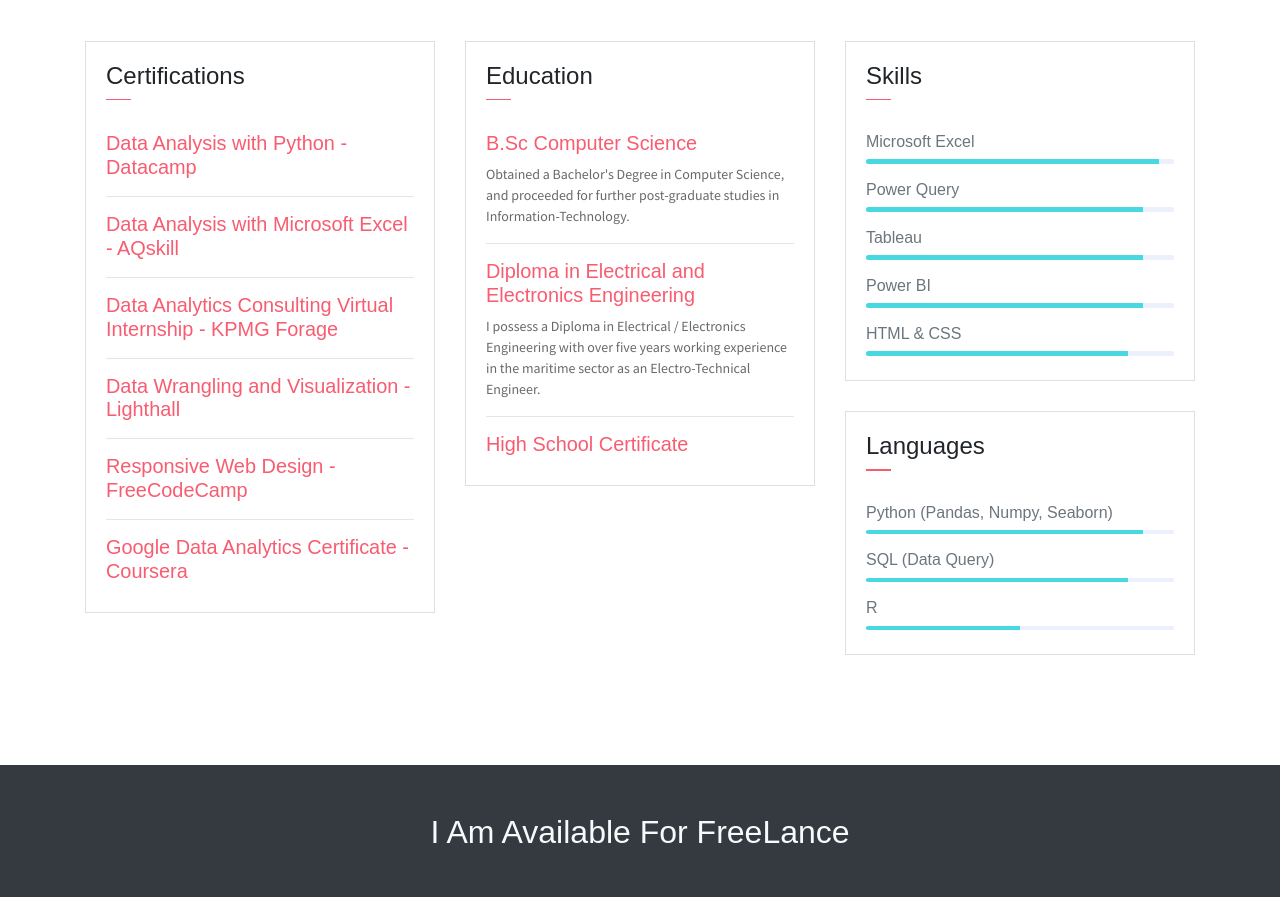
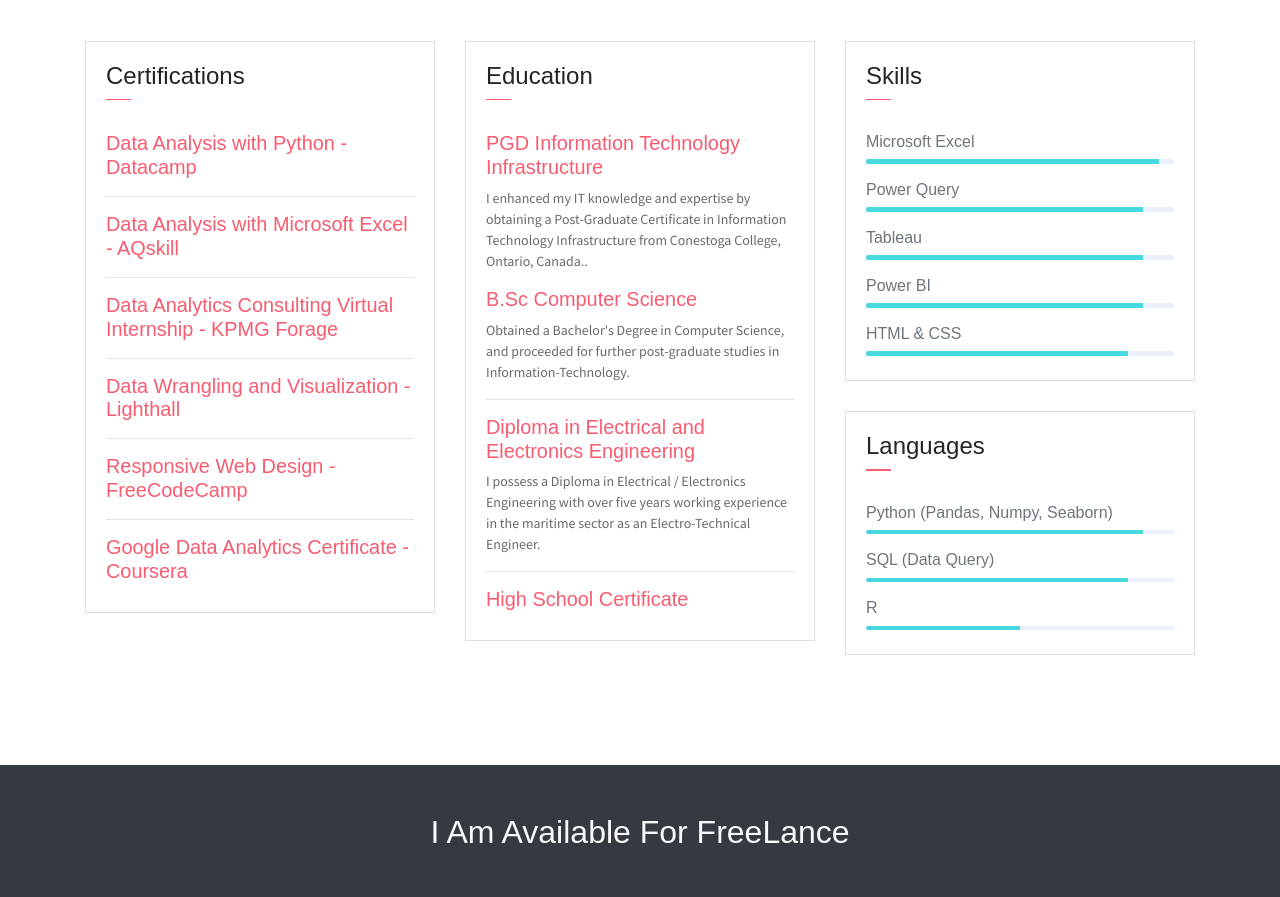
Before and after one commit to sirwash/sirwash.github.io, a website: page index.html in a window 1280 px wide. Shown: the part 1340-2237 px from the top of the page. Drawn offline with Linux system fonts and the light colour scheme; some packages are replaced by stand-ins of ours.

Commit message:
index.html
Added my PGD cerificate

```diff
--- a/index.html
+++ b/index.html
@@ -173,18 +173,16 @@
                             </div>
                         </div>
                         <div class="card-body">
+			    <h6 class="title text-danger">PGD Information Technology Infrastructure</h6>
+                            <P class="subtitle">I enhanced my IT knowledge and expertise by obtaining a Post-Graduate Certificate in Information Technology Infrastructure from Conestoga College, Ontario, Canada..</P>
                             <h6 class="title text-danger">B.Sc Computer Science</h6>
-                            <!-- <P>B.Sc Computer Science</P> -->
                             <P class="subtitle">Obtained a Bachelor's Degree in Computer Science, and proceeded for further post-graduate studies in Information-Technology.</P>
                             <hr>
                             <h6 class="title text-danger">Diploma in Electrical and Electronics Engineering</h6>
-                            <!-- <P>Diploma in Electrical and Electronics Engineering</P> -->
                             <P class="subtitle">I possess a Diploma in Electrical / Electronics Engineering with over five years working experience in the maritime sector as an Electro-Technical Engineer.</P>
                             <hr>
                             <h6 class="title text-danger">High School Certificate</h6>
-                            <!-- <P>High School Certificate</P> -->
                             <!-- <P class="subtitle"></P> -->
-
                         </div>
                     </div>
                 </div>
```
